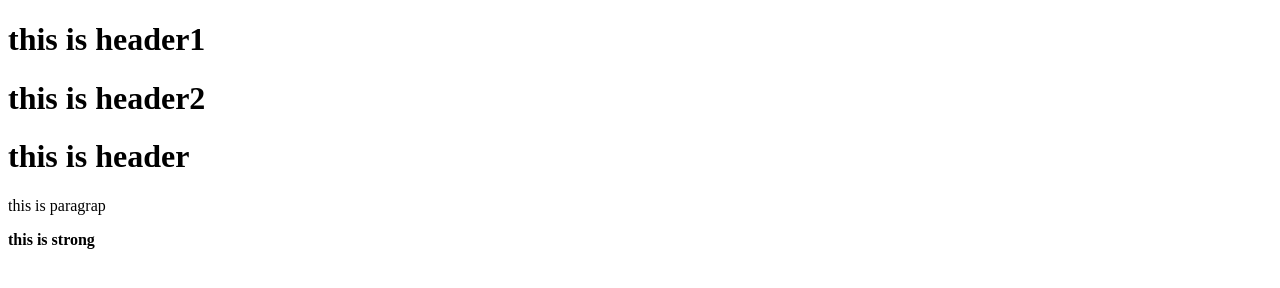
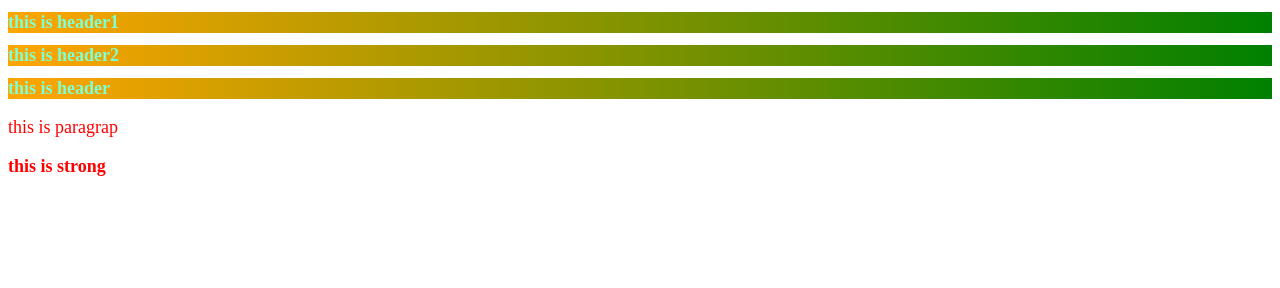
Before and after one commit to saisumanth4024/git-repo, a plain HTML site: page index.html in a window 1280 px wide. Drawn offline with Linux system fonts and the light colour scheme.

Commit message:
Added design for website

```diff
--- a/index.css
+++ b/index.css
@@ -3,3 +3,8 @@
     color: red;
     font-size: large;
 }
+
+h1{
+    color: aquamarine;
+    background:linear-gradient(to right,orange ,green);
+}
--- a/index.html
+++ b/index.html
@@ -4,6 +4,7 @@
     <meta charset="UTF-8">
     <meta name="viewport" content="width=device-width, initial-scale=1.0">
     <title>Document</title>
+    <link rel="stylesheet" href="index.css">
 </head>
 <body>
     <h1>this is header1</h1>
```
